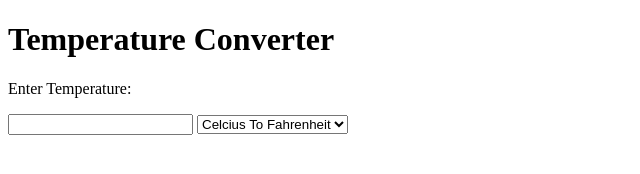
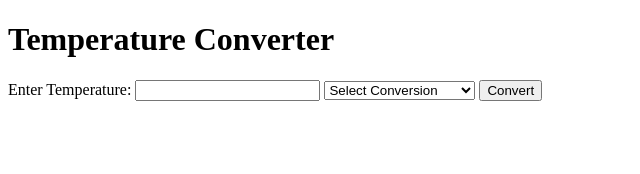
Before and after one commit to Mohit-Rai-007/Temperature-Conversion, a plain HTML site: page index.html in a window 1280 px wide. Shown: the whole page, without its empty margins (0-640 px from the left). Drawn offline with Linux system fonts and the light colour scheme.

Commit message:
Made the structure of the website with HTML.

```diff
--- a/index.html
+++ b/index.html
@@ -1,22 +1,30 @@
 <!DOCTYPE html>
 <html lang="en">
+
 <head>
     <meta charset="UTF-8">
     <meta name="viewport" content="width=device-width, initial-scale=1.0">
     <title>MOHIT</title>
     <link rel="stylesheet" href="style.css">
 </head>
+
 <body>
     <div class="container">
         <h1>Temperature Converter</h1>
-        <p>Enter Temperature:</p>
-        <input type="text">
+        <label for="">Enter Temperature: </label>
+        <input type="number">
         <select name="choose" id="">
+            <option value="cTOf">Select Conversion</option>
             <option value="cTOf">Celcius To Fahrenheit</option>
             <option value="fTOc">Fahrenheit To Celcius</option>
         </select>
+        <button id="convert">Convert</button>
+
+        <h3 id="result"></h3>
+
     </div>
 
     <script src="script.js"></script>
 </body>
+
 </html>
```
